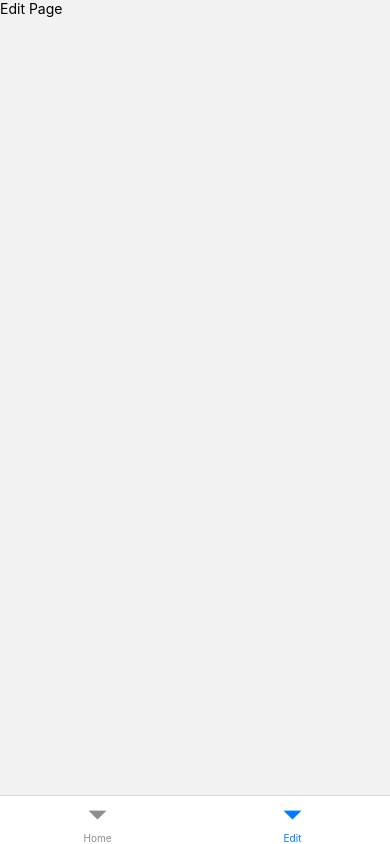
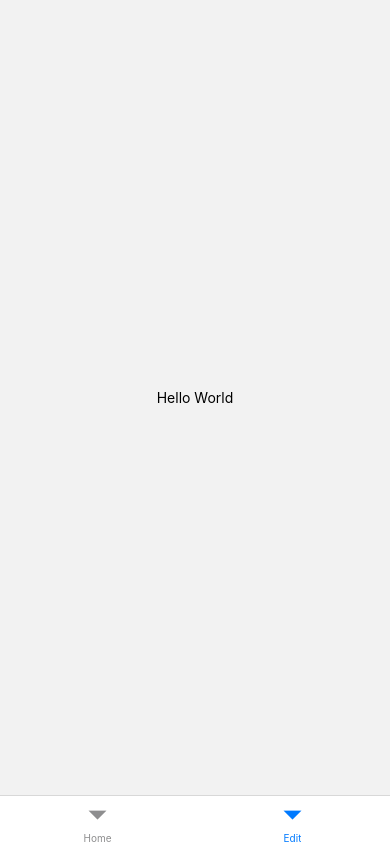
Before and after one commit to RainbowApplication/Rainbow, a React Native app: screen /Edit in a window 390 px wide. Built offline with nearby package versions, Linux system fonts and the light colour scheme.

Commit message:
Formatting

```diff
--- a/src/Components/Navigation/index.tsx
+++ b/src/Components/Navigation/index.tsx
@@ -13,25 +13,21 @@ import {Text, View, StyleSheet} from 'react-native';
 import Home from '../../Pages/Home';
 import Edit from '../../Pages/Edit';
 import {createBottomTabNavigator} from '@react-navigation/bottom-tabs';
-import { NavigationContainer } from '@react-navigation/native';
-import { Header } from 'react-native/Libraries/NewAppScreen';
+import {NavigationContainer} from '@react-navigation/native';
 
 const Tab = createBottomTabNavigator();
 
-
-
-
-const Navigation: any = () => {
+const Navigation: () => JSX.Element = () => {
   return (
     <NavigationContainer>
-      <Tab.Navigator screenOptions={{
-        header: () => null,
-      }}>
+      <Tab.Navigator
+        screenOptions={{
+          header: () => null,
+        }}>
         <Tab.Screen name="Home" component={Home} />
-        <Tab.Screen name="Edit" component={Edit}/>
+        <Tab.Screen name="Edit" component={Edit} />
       </Tab.Navigator>
     </NavigationContainer>
-
   );
 };
 
--- a/src/Pages/Edit/index.tsx
+++ b/src/Pages/Edit/index.tsx
@@ -1,19 +1,31 @@
 import * as React from 'react';
-import {Text, View} from 'react-native';
-import { NavProps, TabParams } from '../../Components/Navigation/TabProps';
+import {Text, View, StyleSheet} from 'react-native';
 
 interface EditProps {
 
 }
 
-const Edit = () => {
-    return (
-        <View>
-            <Text>
-                Edit Page
-            </Text>
-        </View>
-    );
-};
+const Edit: React.FC<EditProps> = ({}: EditProps) => {
+  return (
+    <View style={styles.ViewStyle}>
+      <Text style={styles.Text}>
+        Hello World
+        <View style={{borderBottomColor: 'black', borderBottomWidth: StyleSheet.hairlineWidth}}></View>
+      </Text>
+    </View>
+  )
+}
+
+const styles = StyleSheet.create({
+    Text: {
+
+    },
+
+    ViewStyle: {
+        flex: 1,
+        alignItems: 'center',
+        justifyContent: 'center'
+    }
+});
 
 export default Edit;
--- a/src/Pages/Home/index.tsx
+++ b/src/Pages/Home/index.tsx
@@ -19,7 +19,6 @@ const Home: () => JSX.Element = () => {
       <Card header="Gender" text="Male" />
       <Card header="Pronouns" text="He/Him" />
       <Card header="Status" text="Taken" />
-
     </View>
   );
 };
```
Also changed, not shown: src/App.tsx (+1 -9 lines), src/Components/Navigation/TabProps.ts (+7 -7 lines), .prettierrc.js.
